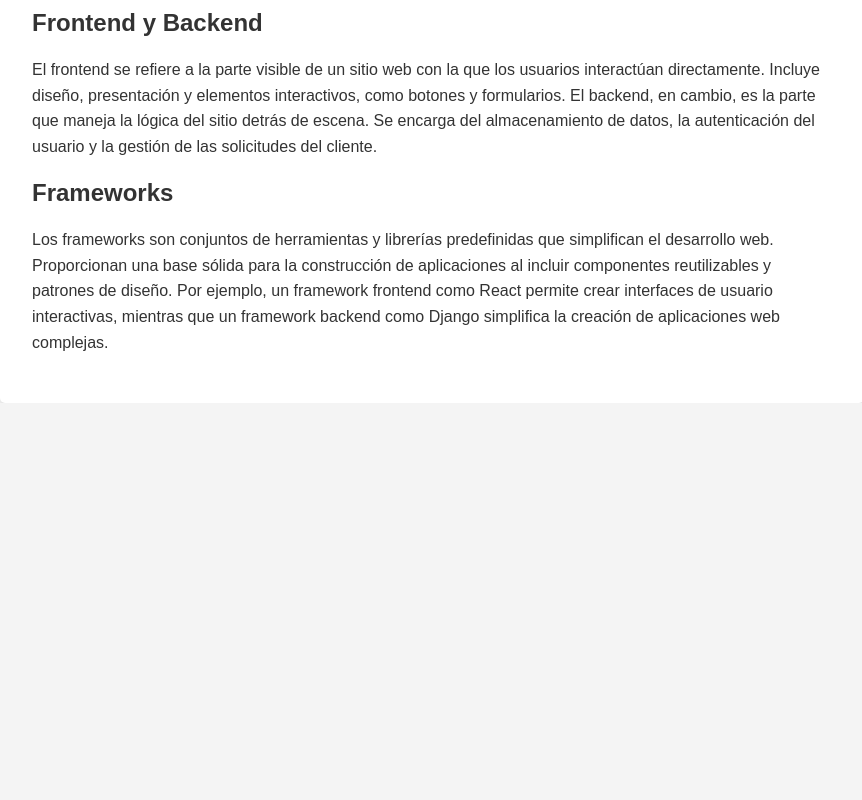
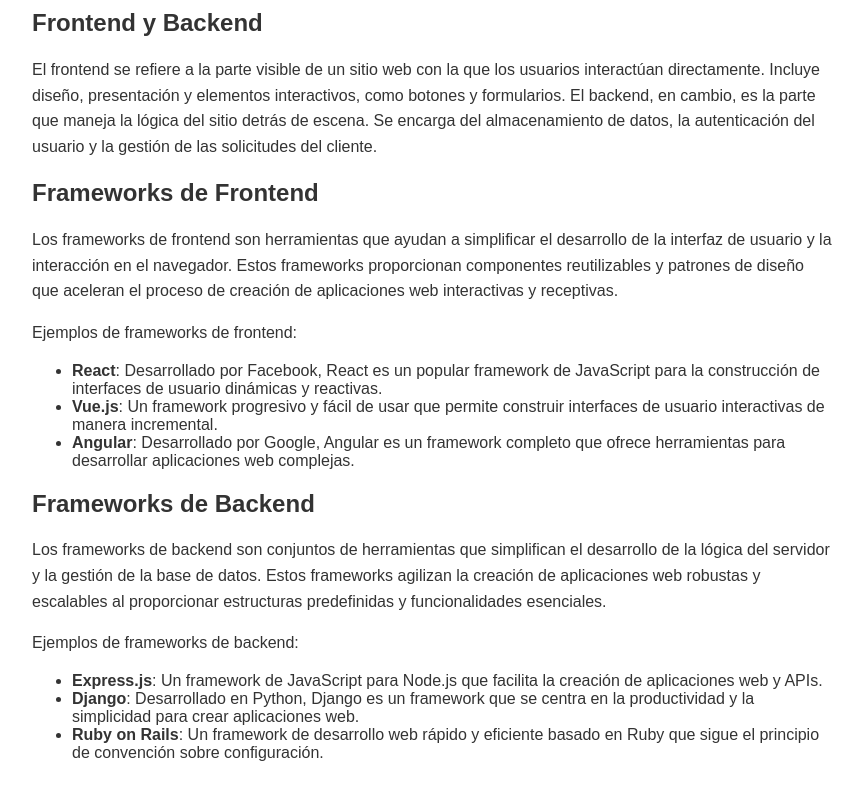
Before and after one commit to EmilioGonzalez08/TareasPrograWeb, a plain HTML site: page index.html in a window 1280 px wide. Shown: the part 956-1756 px from the top of the page, without its empty margins (208-1070 px from the left). Before the commit the page ends 1359 px from the top, so only its background shows below. Drawn offline with Linux system fonts and the light colour scheme.

Commit message:
frontend y backend info

```diff
--- a/index.html
+++ b/index.html
@@ -29,8 +29,23 @@
         <h2>Frontend y Backend</h2>
         <p>El frontend se refiere a la parte visible de un sitio web con la que los usuarios interactúan directamente. Incluye diseño, presentación y elementos interactivos, como botones y formularios. El backend, en cambio, es la parte que maneja la lógica del sitio detrás de escena. Se encarga del almacenamiento de datos, la autenticación del usuario y la gestión de las solicitudes del cliente.</p>
 
-        <h2>Frameworks</h2>
-        <p>Los frameworks son conjuntos de herramientas y librerías predefinidas que simplifican el desarrollo web. Proporcionan una base sólida para la construcción de aplicaciones al incluir componentes reutilizables y patrones de diseño. Por ejemplo, un framework frontend como React permite crear interfaces de usuario interactivas, mientras que un framework backend como Django simplifica la creación de aplicaciones web complejas.</p>
+        <h2>Frameworks de Frontend</h2>
+        <p>Los frameworks de frontend son herramientas que ayudan a simplificar el desarrollo de la interfaz de usuario y la interacción en el navegador. Estos frameworks proporcionan componentes reutilizables y patrones de diseño que aceleran el proceso de creación de aplicaciones web interactivas y receptivas.</p>
+        <p>Ejemplos de frameworks de frontend:</p>
+        <ul>
+            <li><strong>React</strong>: Desarrollado por Facebook, React es un popular framework de JavaScript para la construcción de interfaces de usuario dinámicas y reactivas.</li>
+            <li><strong>Vue.js</strong>: Un framework progresivo y fácil de usar que permite construir interfaces de usuario interactivas de manera incremental.</li>
+            <li><strong>Angular</strong>: Desarrollado por Google, Angular es un framework completo que ofrece herramientas para desarrollar aplicaciones web complejas.</li>
+        </ul>
+
+        <h2>Frameworks de Backend</h2>
+        <p>Los frameworks de backend son conjuntos de herramientas que simplifican el desarrollo de la lógica del servidor y la gestión de la base de datos. Estos frameworks agilizan la creación de aplicaciones web robustas y escalables al proporcionar estructuras predefinidas y funcionalidades esenciales.</p>
+        <p>Ejemplos de frameworks de backend:</p>
+        <ul>
+            <li><strong>Express.js</strong>: Un framework de JavaScript para Node.js que facilita la creación de aplicaciones web y APIs.</li>
+            <li><strong>Django</strong>: Desarrollado en Python, Django es un framework que se centra en la productividad y la simplicidad para crear aplicaciones web.</li>
+            <li><strong>Ruby on Rails</strong>: Un framework de desarrollo web rápido y eficiente basado en Ruby que sigue el principio de convención sobre configuración.</li>
+        </ul>
     </div>
 </body>
 </html>
```
